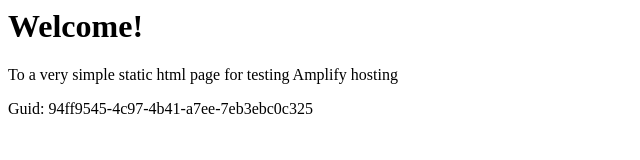
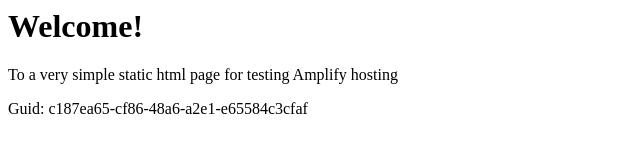
Before and after one commit to aws-aemilia-bom/Github-PR-Commit-Integration-Test-DoNotTouch-GitHubWebhookPushCanaryTest-v1-prod-ap-south-1, a website: page src/index.html in a window 1280 px wide. Shown: the full height of the page, 0-640 px from the left. Drawn offline with Linux system fonts and the light colour scheme.

Commit message:
commit from integ tests

```diff
--- a/src/index.html
+++ b/src/index.html
@@ -12,6 +12,6 @@
 <body>
     <h1>Welcome!</h1>
     <p>To a very simple static html page for testing Amplify hosting</p>
-    <p>Guid: 94ff9545-4c97-4b41-a7ee-7eb3ebc0c325</p></body>
+    <p>Guid: c187ea65-cf86-48a6-a2e1-e65584c3cfaf</p></body>
 
 </html>
```
